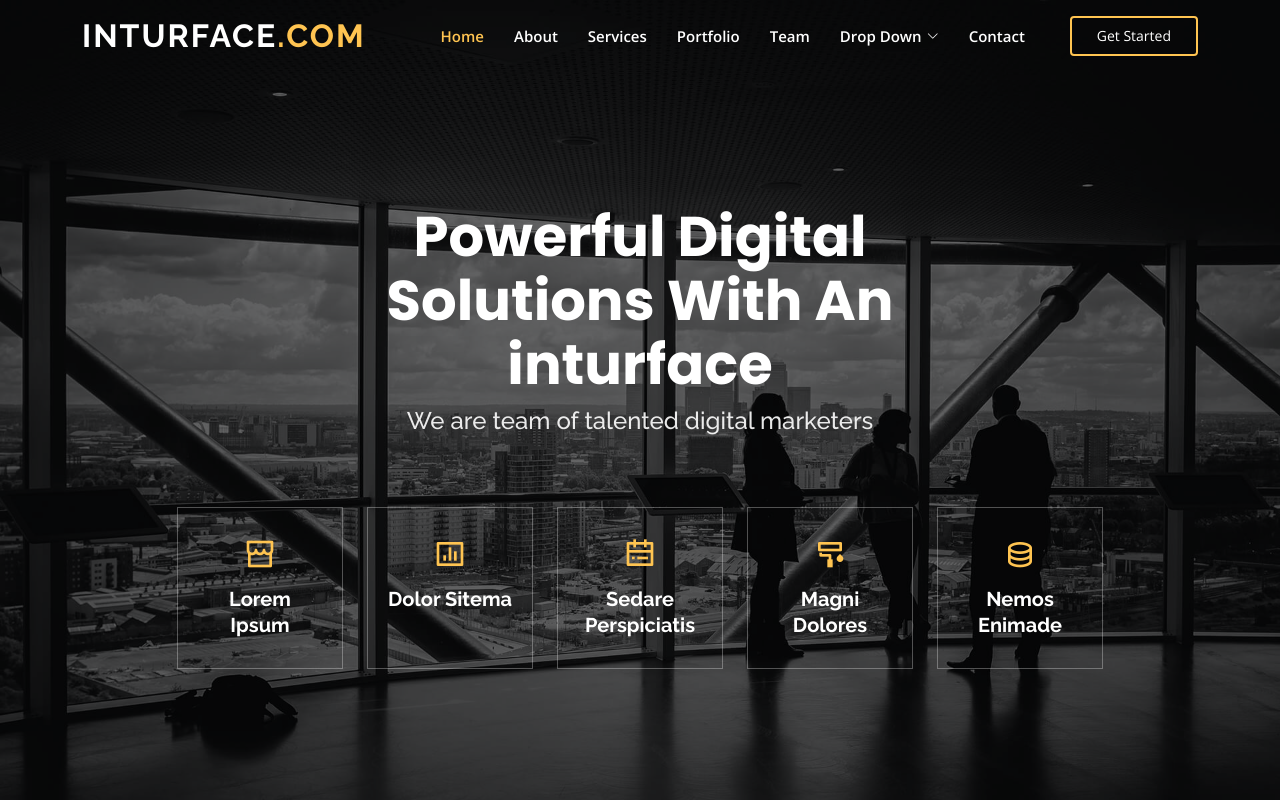
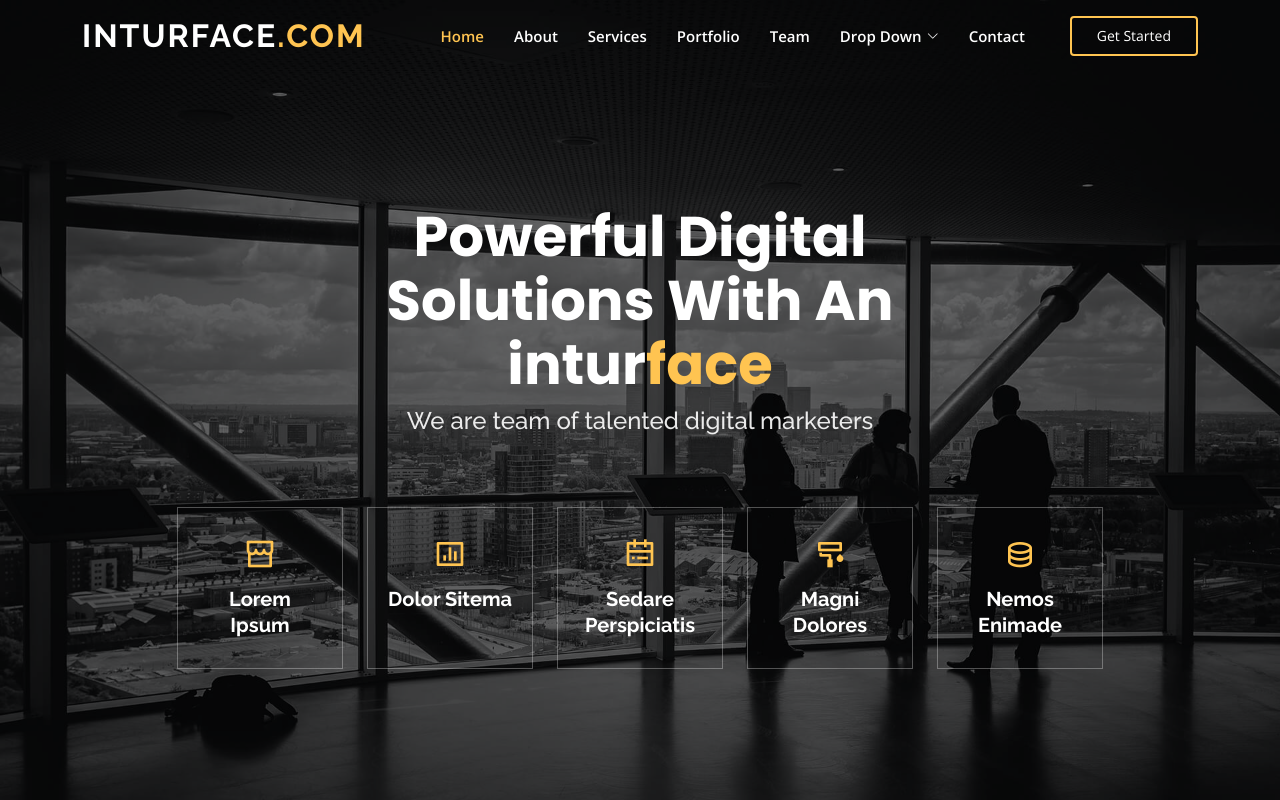
Before and after one commit to Darrentasker/inturface_com, a plain HTML site: page index.html in a window 1280 px wide. Shown: the top 800 px of the page. Drawn offline with nearby package versions, Linux system fonts and the light colour scheme.

Commit message:
Update index.html

```diff
--- a/index.html
+++ b/index.html
@@ -86,7 +86,7 @@
 
       <div class="row justify-content-center" data-aos="fade-up" data-aos-delay="150">
         <div class="col-xl-6 col-lg-8">
-          <h1>Powerful Digital Solutions With An inturface<span></span></h1>
+          <h1>Powerful Digital Solutions With An intur<span>face</span></h1>
           <h2>We are team of talented digital marketers</h2>
         </div>
       </div>
```
